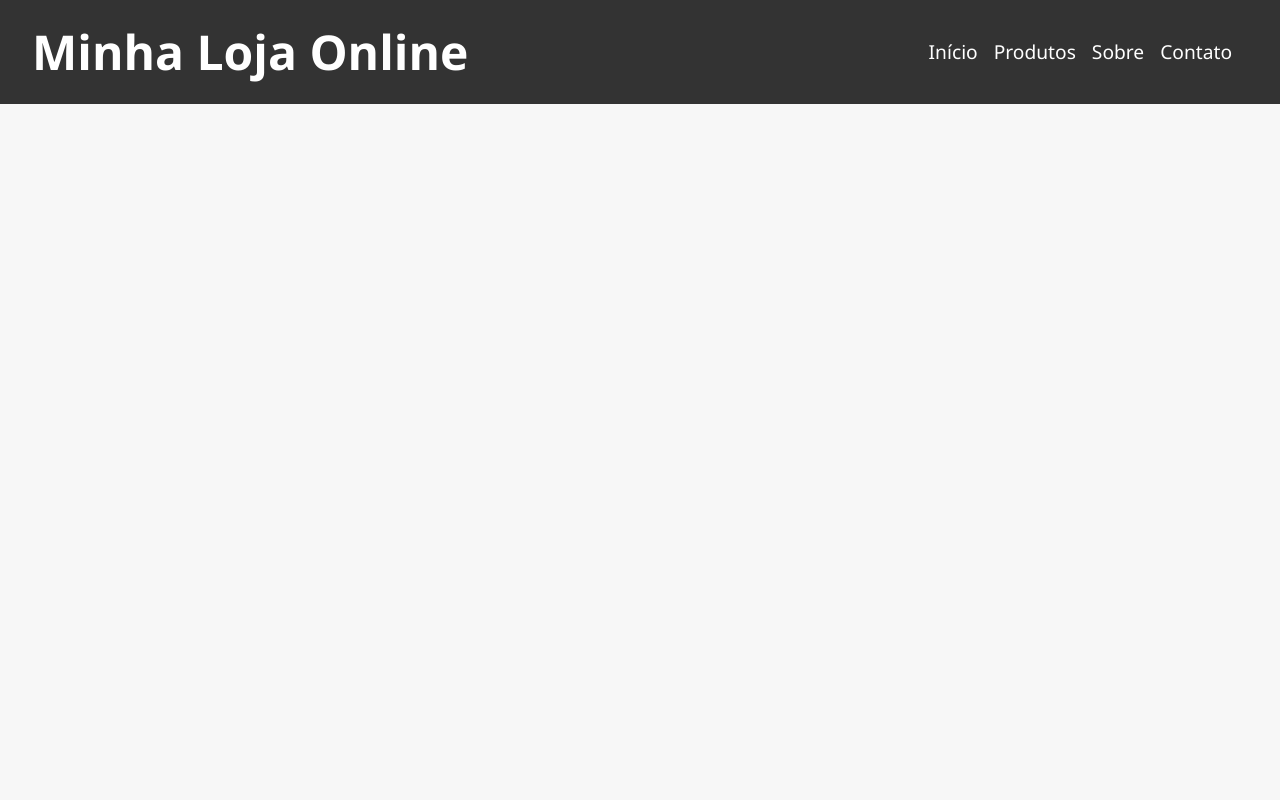
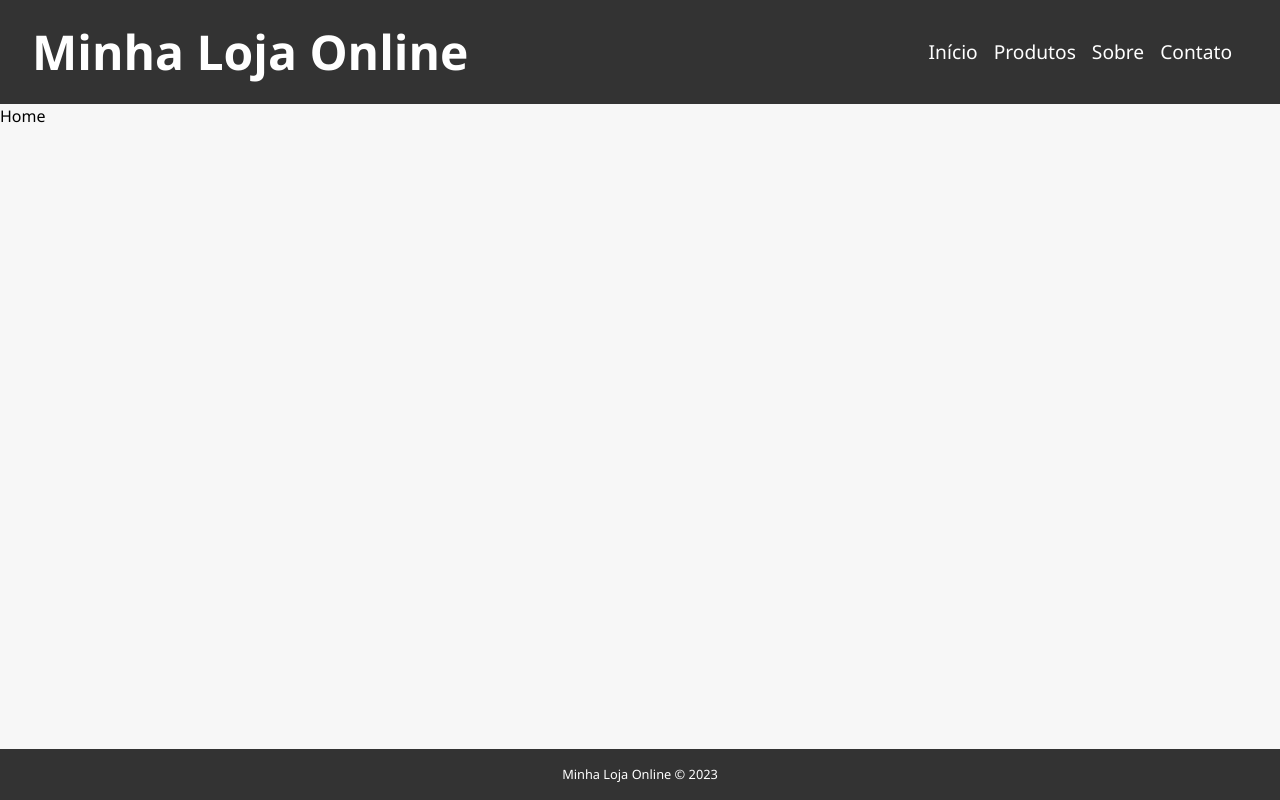
Before and after one commit to Rvaranda/ecommerce, a React (Vite) app: page / in a window 1280 px wide. Built offline with nearby package versions, Linux system fonts and the light colour scheme.

Commit message:
Created Home page and footer

```diff
--- a/src/App.jsx
+++ b/src/App.jsx
@@ -1,9 +1,13 @@
+import Footer from "./components/Footer";
 import Header from "./components/Header";
+import Home from "./pages/Home";
 
 function App() {
   return (
     <div className="App">
       <Header />
+      <Home />
+      <Footer />
     </div>
   );
 }
--- /dev/null
+++ b/src/components/Footer.jsx
@@ -0,0 +1,11 @@
+import React from 'react';
+
+function Footer() {
+  return (
+    <footer>
+        <p>Minha Loja Online &copy; 2023</p>
+    </footer>
+  );
+}
+
+export default Footer;
--- a/src/index.css
+++ b/src/index.css
@@ -5,9 +5,6 @@
 }
 
 body {
-  display: flex;
-  flex-direction: column;
-  min-height: 100vh;
   font-family: 'Segoe UI', Tahoma, Geneva, Verdana, sans-serif;
   font-size: 16px;
   line-height: 1.5;
@@ -16,6 +13,12 @@ body {
 
 main {
   flex-grow: 1;
+}
+
+.App {
+  display: flex;
+  flex-direction: column;
+  min-height: 100vh;
 }
 
 /* HEADER */
@@ -48,3 +51,15 @@ nav li {
 nav li:hover {
   color: #c7c7c7;
 }
+
+/* FOOTER */
+
+footer {
+  display: flex;
+  justify-content: center;
+  align-items: center;
+  padding: 1rem;
+  background-color: #333;
+  color: #fff;
+  font-size: 0.8rem;
+}
--- /dev/null
+++ b/src/pages/Home.jsx
@@ -0,0 +1,11 @@
+import React from 'react';
+
+function Home() {
+  return (
+    <main>
+        Home
+    </main>
+  );
+}
+
+export default Home;
```
